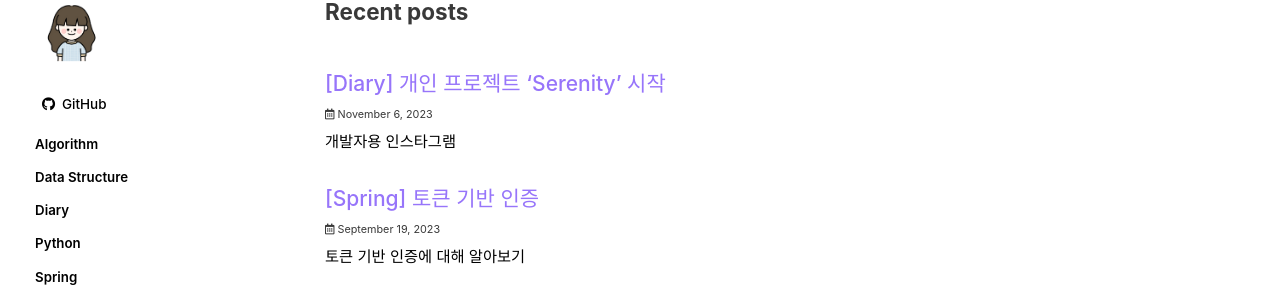
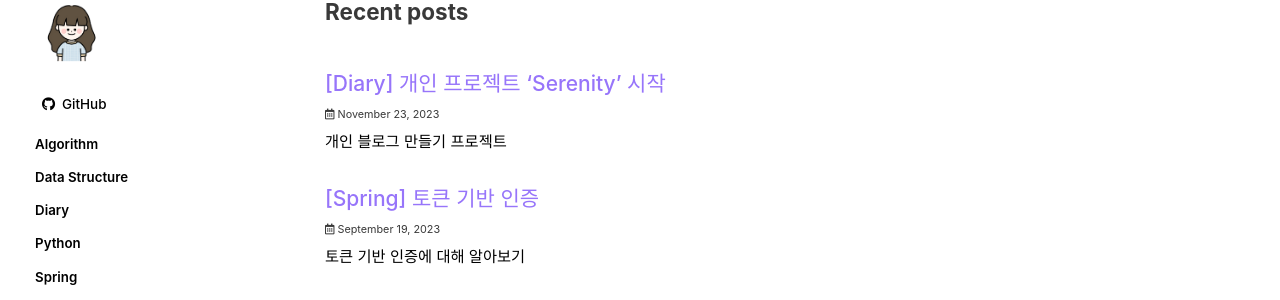
Before and after one commit to ahnhadi/ahnhadi.github.io, a Jekyll site: the page built from index.html, in a window 1280 px wide and 900 px high. Shown: the part 136-436 px from the top of the window. Built offline with Jekyll 4.4.1, drawn with Linux system fonts in a browser that asks for light colours; cached includes are drawn as plain includes; some web fonts are replaced; the list of posts is cut into pages by our own code.

Commit message:
Update 2023-11-06-project-serenity-1.md
개인 프로젝트

```diff
--- a/_posts/2023-11-06-project-serenity-1.md
+++ b/_posts/2023-11-06-project-serenity-1.md
@@ -1,6 +1,6 @@
 ---
 title: "[Diary] 개인 프로젝트 'Serenity' 시작"
-excerpt: "개발자용 인스타그램"
+excerpt: "개인 블로그 만들기 프로젝트"
 
 categories: # 카테고리 설정
   - Diary
@@ -12,8 +12,8 @@ permalink: /diary/project-serenity-01/ # 포스트 URL
 toc: true # 우측에 본문 목차 네비게이션 생성
 toc_sticky: true # 본문 목차 네비게이션 고정 여부
 
-date: 2023-11-06 # 작성 날짜
-last_modified_at: 2023-11-06 # 최종 수정 날짜
+date: 2023-11-23 # 작성 날짜
+last_modified_at: 2023-11-23 # 최종 수정 날짜
 ---
 
 # 개인 프로젝트의 시작🔛
```
